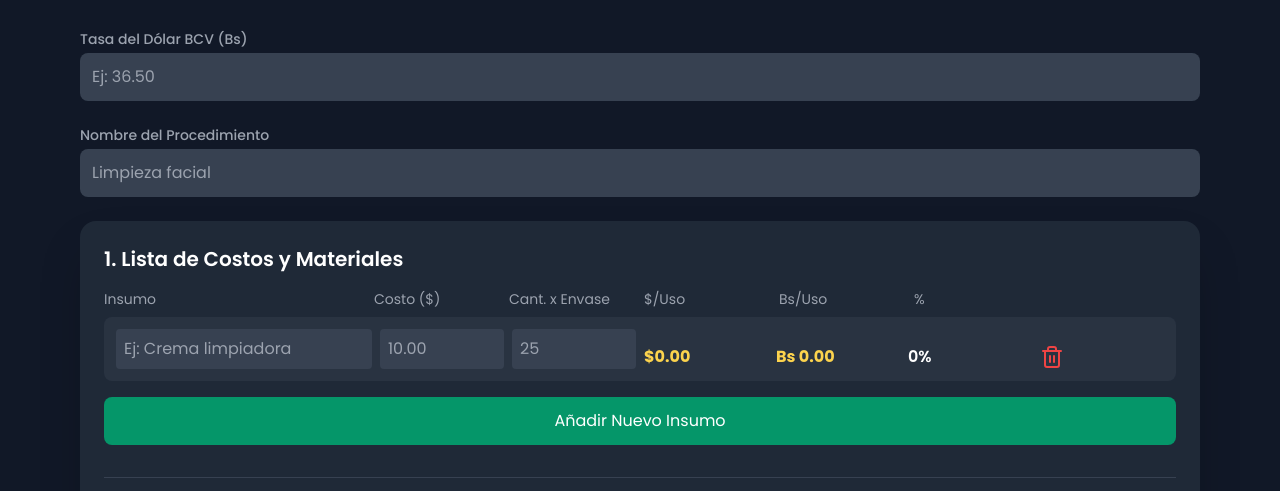
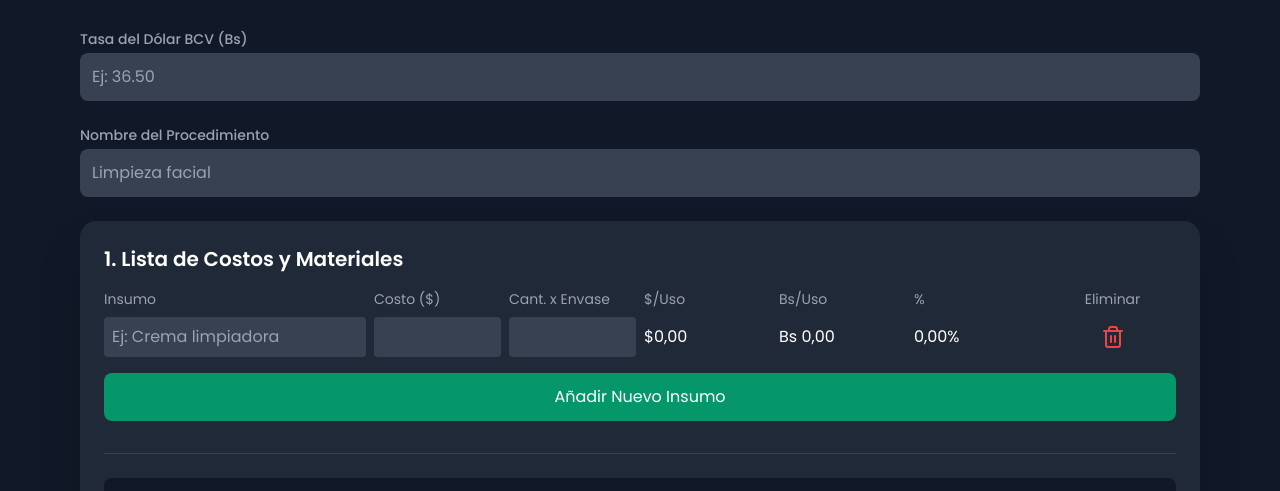
Before and after one commit to Pinto2291/calculadora_de_costos, a plain HTML site: page index.html in a window 1280 px wide. Shown: the part 91-582 px from the top of the page. Drawn offline with nearby package versions, Linux system fonts and the light colour scheme.

Commit message:
app mejorada

```diff
--- a/index.html
+++ b/index.html
@@ -16,10 +16,22 @@
             -webkit-appearance: none; margin: 0;
         }
         input[type=number] { -moz-appearance: textfield; }
+
+        @media (max-width: 768px) {
+            body { font-size: 0.75rem; }
+            h1, h2, h3, h4 { font-size: 1rem; }
+            input, button, .costo-dolar, .costo-bolivar, .porcentaje-insumo {
+                font-size: 0.75rem;
+            }
+            .text-4xl { font-size: 1.25rem; }
+            .text-3xl { font-size: 1.125rem; }
+            .text-lg { font-size: 0.875rem; }
+            .p-3, .p-4, .p-6 { padding: 0.5rem; }
+        }
     </style>
 </head>
 <body class="bg-gray-900 text-white antialiased">
-    <div class="container mx-auto p-4 max-w-6xl">
+    <div class="container mx-auto p-2 sm:p-4 max-w-6xl">
         <header class="text-center mb-8">
             <h1 class="text-3xl md:text-4xl font-bold text-emerald-400" id="nombre-procedimiento-header">Calculadora de Estructura de Costos</h1>
             <p class="text-gray-400 mt-2">Calcula el precio de venta a partir de tus insumos y costos.</p>
@@ -35,7 +47,7 @@
             <input type="text" id="nombre-procedimiento" placeholder="Limpieza facial" class="w-full bg-gray-700 text-white p-3 rounded-lg">
         </div>
 
-        <main class="bg-gray-800 rounded-2xl shadow-2xl p-6 space-y-8">
+        <main class="bg-gray-800 rounded-2xl shadow-2xl p-4 sm:p-6 space-y-8">
             <div>
                 <h2 class="text-xl font-semibold mb-4">1. Lista de Costos y Materiales</h2>
                 <div class="grid grid-cols-7 md:grid-cols-8 gap-2 text-sm text-gray-400 mb-2">
@@ -45,7 +57,7 @@
                     <div class="col-span-1">$/Uso</div>
                     <div class="col-span-1">Bs/Uso</div>
                     <div class="col-span-1">%</div>
-                    <div class="col-span-1"></div>
+                    <div class="col-span-1 text-center">Eliminar</div>
                 </div>
                 <div id="lista-insumos" class="space-y-4"></div>
                 <button id="agregar-insumo" class="mt-4 w-full bg-emerald-600 hover:bg-emerald-700 text-white py-3 rounded-lg">Añadir Nuevo Insumo</button>
@@ -70,7 +82,7 @@
             </div>
 
             <div class="border-t border-gray-700 pt-6 text-center">
-                <h2 class="text-xl font-semibold mb-4" id="titulo-venta">3. Precio de Venta Sugerido</h2>
+                <h2 class="text-xl font-semibold mb-4" id="titulo-venta">3. Precio de Venta Sugerido de: <span id="nombre-procedimiento-titulo"></span></h2>
                 <div class="bg-emerald-500/20 border-2 border-emerald-500 text-emerald-400 p-6 rounded-2xl">
                     <div id="precio-original" class="text-lg text-emerald-300 mb-2">Precio exacto: $0.00</div>
                     <div id="precio-final" class="text-4xl font-bold">$0.00</div>
@@ -86,96 +98,101 @@
     </footer>
 
     <script>
-        const formatter = new Intl.NumberFormat('es-VE', { minimumFractionDigits: 2, maximumFractionDigits: 2 });
-        let insumoIdCounter = 0;
+    const formato = n => n.toLocaleString('es-VE', { minimumFractionDigits: 2, maximumFractionDigits: 2 });
 
-        const listaInsumos = document.getElementById('lista-insumos');
-        const agregarInsumoBtn = document.getElementById('agregar-insumo');
-        const costoTotalEl = document.getElementById('costo-total');
-        const margenGananciaEl = document.getElementById('margen-ganancia');
-        const gananciaAdicionalEl = document.getElementById('ganancia-adicional');
-        const precioFinalEl = document.getElementById('precio-final');
-        const precioOriginalEl = document.getElementById('precio-original');
-        const precioBsEl = document.getElementById('precio-bs');
-        const bcvInput = document.getElementById('bcv');
-        const nombreProcedimiento = document.getElementById('nombre-procedimiento');
-        const tituloVenta = document.getElementById('titulo-venta');
+    const listaInsumos = document.getElementById("lista-insumos");
+    const btnAgregar = document.getElementById("agregar-insumo");
+    const bcvInput = document.getElementById("bcv");
+    const margenInput = document.getElementById("margen-ganancia");
+    const adicionalInput = document.getElementById("ganancia-adicional");
+    const totalDisplay = document.getElementById("costo-total");
+    const nombreProcedimientoInput = document.getElementById("nombre-procedimiento");
+    const nombreProcedimientoTitulo = document.getElementById("nombre-procedimiento-titulo");
+    const nombreProcedimientoHeader = document.getElementById("nombre-procedimiento-header");
+    const precioOriginal = document.getElementById("precio-original");
+    const precioFinal = document.getElementById("precio-final");
+    const precioBs = document.getElementById("precio-bs");
+    const redondearBtn = document.getElementById("redondear");
 
-        const agregarInsumo = () => {
-            insumoIdCounter++;
-            const fila = document.createElement('div');
-            fila.classList = 'grid grid-cols-7 md:grid-cols-8 gap-2 items-end bg-gray-700/40 p-3 rounded-lg';
-            fila.innerHTML = `
-                <input placeholder="Ej: Crema limpiadora" class="col-span-2 nombre-insumo bg-gray-700 text-white p-2 rounded" />
-                <input type="number" placeholder="10.00" class="col-span-1 costo-envase bg-gray-700 text-white p-2 rounded" step="0.01">
-                <input type="number" placeholder="25" class="col-span-1 cantidad-envase bg-gray-700 text-white p-2 rounded">
-                <div class="col-span-1 text-amber-300 font-bold costo-dolar">$0.00</div>
-                <div class="col-span-1 text-amber-300 font-bold costo-bolivar">Bs 0.00</div>
-                <div class="col-span-1 text-white font-semibold porcentaje-insumo">0%</div>
-                <button class="col-span-1 eliminar-insumo text-red-500 hover:text-red-700"><i data-lucide="trash-2"></i></button>
-            `;
-            listaInsumos.appendChild(fila);
-            lucide.createIcons();
-        };
+    function calcular() {
+        const bcv = parseFloat(bcvInput.value) || 0;
+        let total = 0;
 
-        const calcularCostos = () => {
-            let costoTotal = 0;
-            const bcv = parseFloat(bcvInput.value) || 0;
-            const filas = listaInsumos.querySelectorAll('div.grid');
-            const costos = [];
-
-            filas.forEach(fila => {
-                const costoEnvase = parseFloat(fila.querySelector('.costo-envase').value) || 0;
-                const cantidad = parseFloat(fila.querySelector('.cantidad-envase').value) || 1;
-                const porUso = costoEnvase / cantidad;
-                fila.querySelector('.costo-dolar').textContent = `$${formatter.format(porUso)}`;
-                fila.querySelector('.costo-bolivar').textContent = `Bs ${formatter.format(porUso * bcv)}`;
-                costos.push(porUso);
-                costoTotal += porUso;
+        const insumos = [...listaInsumos.children].map(row => {
+            const [nombre, costo, cantidad, usdUsoEl, bsUsoEl, porcentajeEl] = row.querySelectorAll("input, .costo-dolar, .costo-bolivar, .porcentaje-insumo");
+            const costoVal = parseFloat(costo.value) || 0;
+            const cantidadVal = parseFloat(cantidad.value) || 1;
+            const usoUsd = costoVal / cantidadVal;
+            const usoBs = usoUsd * bcv;
+            total += usoUsd;
+            usdUsoEl.textContent = "$" + formato(usoUsd);
+            bsUsoEl.textContent = "Bs " + formato(usoBs);
+            return { row, usoUsd };
         });
 
-            costoTotalEl.textContent = `$${formatter.format(costoTotal)}`;
+        totalDisplay.textContent = "$" + formato(total);
 
-            filas.forEach((fila, i) => {
-                const porcentaje = costoTotal > 0 ? (costos[i] / costoTotal) * 100 : 0;
-                fila.querySelector('.porcentaje-insumo').textContent = `${porcentaje.toFixed(1)}%`;
-                fila.querySelector('.porcentaje-insumo').classList.toggle('text-red-400', porcentaje >= 50);
+        insumos.forEach(({ row, usoUsd }) => {
+            const porcentaje = total ? (usoUsd / total) * 100 : 0;
+            const porcentajeEl = row.querySelector(".porcentaje-insumo");
+            porcentajeEl.textContent = formato(porcentaje) + "%";
         });
 
-            const margen = parseFloat(margenGananciaEl.value) || 0;
-            const adicional = parseFloat(gananciaAdicionalEl.value) || 0;
-            const final = costoTotal * (1 + margen / 100) + adicional;
-            const bcvFinal = final * bcv;
+        const margen = parseFloat(margenInput.value) || 0;
+        const adicional = parseFloat(adicionalInput.value) || 0;
+        const precio = total * (1 + margen / 100) + adicional;
 
-            precioOriginalEl.textContent = `Precio exacto: $${formatter.format(final)}`;
-            precioFinalEl.textContent = `$${formatter.format(final)}`;
-            precioBsEl.textContent = `Bs ${formatter.format(bcvFinal)}`;
+        precioOriginal.textContent = "Precio exacto: $" + formato(precio);
+        precioFinal.textContent = "$" + formato(precio);
+        precioBs.textContent = "Bs " + formato(precio * bcv);
 
-            const nombre = nombreProcedimiento.value.trim();
-            tituloVenta.innerHTML = `3. Precio de Venta Sugerido de: <span class="text-emerald-400">${nombre || '---'}</span>`;
-        };
+        return { precio, precioBs: precio * bcv };
+    }
 
-        const redondearPrecio = () => {
-            const original = parseFloat(precioOriginalEl.textContent.replace(/[^\d,\.]/g, '').replace(',', '.')) || 0;
-            const redondeado = Math.ceil(original / 5) * 5;
-            const bcv = parseFloat(bcvInput.value) || 0;
-            const bs = redondeado * bcv;
-            precioFinalEl.textContent = `$${formatter.format(redondeado)}`;
-            precioBsEl.textContent = `Bs ${formatter.format(bs)}`;
-        };
+    function agregarInsumo(nombre = '', costo = '', cantidad = '') {
+        const div = document.createElement("div");
+        div.className = "grid grid-cols-7 md:grid-cols-8 gap-2 items-center";
+        div.innerHTML = `
+            <input type="text" class="col-span-2 bg-gray-700 p-2 rounded" placeholder="Ej: Crema limpiadora" value="${nombre}">
+            <input type="number" class="col-span-1 bg-gray-700 p-2 rounded" step="0.01" value="${costo}">
+            <input type="number" class="col-span-1 bg-gray-700 p-2 rounded" step="0.01" value="${cantidad}">
+            <div class="costo-dolar col-span-1">$0.00</div>
+            <div class="costo-bolivar col-span-1">Bs 0.00</div>
+            <div class="porcentaje-insumo col-span-1">0%</div>
+            <div class="col-span-1 flex justify-center">
+                <button class="text-red-500 hover:text-red-700" onclick="this.closest('div.grid').remove(); calcular();">
+                    <i data-lucide="trash-2"></i>
+                </button>
+            </div>
+        `;
+        listaInsumos.appendChild(div);
+        calcular();
+        lucide.createIcons();
+    }
 
-        listaInsumos.addEventListener('click', e => {
-            if (e.target.closest('.eliminar-insumo')) {
-                e.target.closest('div.grid').remove();
-                calcularCostos();
-            }
+    btnAgregar.addEventListener("click", () => agregarInsumo());
+    bcvInput.addEventListener("input", calcular);
+    margenInput.addEventListener("input", calcular);
+    adicionalInput.addEventListener("input", calcular);
+    nombreProcedimientoInput.addEventListener("input", () => {
+        nombreProcedimientoTitulo.textContent = nombreProcedimientoInput.value;
+        nombreProcedimientoHeader.textContent = nombreProcedimientoInput.value ? nombreProcedimientoInput.value : 'Calculadora de Estructura de Costos';
     });
 
-        agregarInsumoBtn.addEventListener('click', agregarInsumo);
-        document.body.addEventListener('input', calcularCostos);
-        document.getElementById('redondear').addEventListener('click', redondearPrecio);
+    redondearBtn.addEventListener("click", () => {
+        const { precio, precioBs: precioBsf } = calcular();
+        const redondeado = Math.ceil(precio / 5) * 5;
+        const redondeadoBs = Math.ceil(precioBsf / 5) * 5;
+        precioFinal.textContent = "$" + formato(redondeado);
+        precioBs.textContent = "Bs " + formato(redondeadoBs);
+    });
 
+    listaInsumos.addEventListener("input", calcular);
+
+    // Añadir un input por defecto al cargar
+    window.addEventListener('DOMContentLoaded', () => {
         agregarInsumo();
+    });
     </script>
 </body>
 </html>
```
Lines whose indentation alone changed are shown as unchanged.
